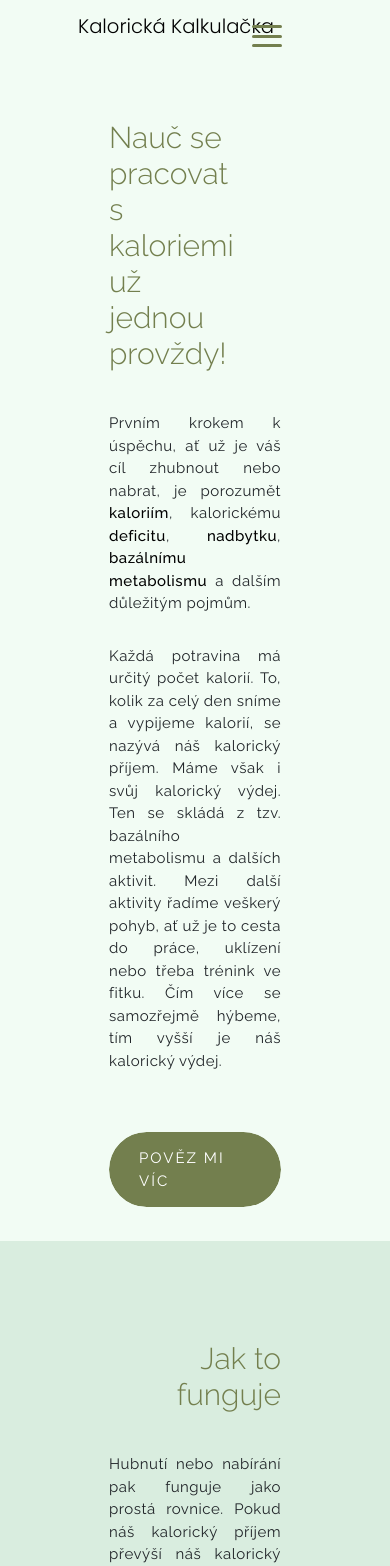
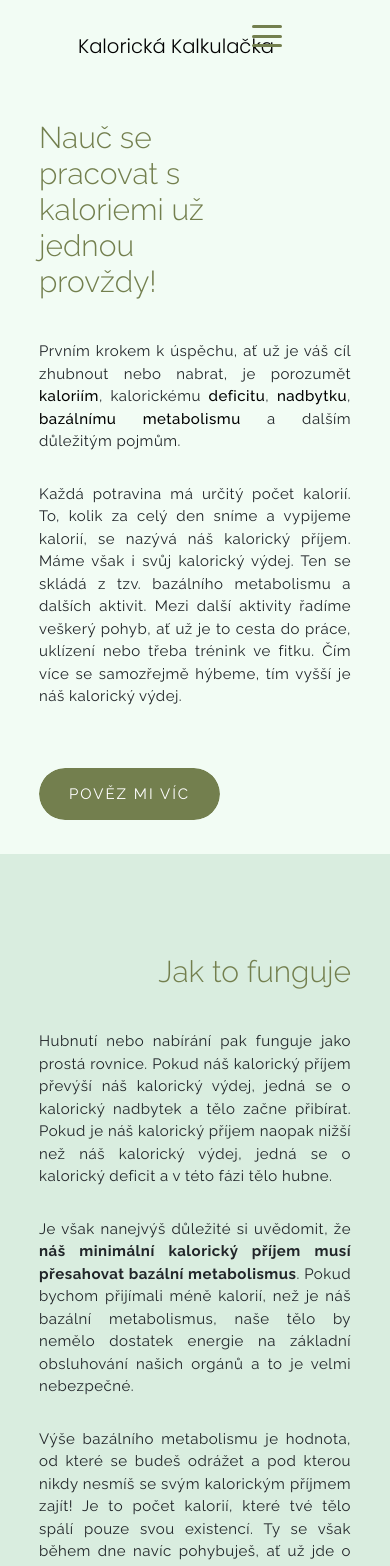
Before and after one commit to terichudejova/kaloricka-kalkulacka, a React (Vite) app: page / in a window 390 px wide. Shown: the top 1566 px of the page. Built offline with nearby package versions, Linux system fonts and the light colour scheme.

Commit message:
make it responsive 1480px, 1100px, 700px

```diff
--- a/src/App.jsx
+++ b/src/App.jsx
@@ -73,11 +73,11 @@ function App() {
         <div className='innerBox'>
           <div className='viceInfo'>
             <h2>Chci vědět více</h2>
-            <div className='text-and-carousel'>
+            <div className='text-and-carousel partOne'>
               <CardsContainer />
               <p>Ve stravě přijímáme mikroživiny a makroživiny. Mikroživiny jsou živiny, které tělo potřebuje v menších množstvích, ale jsou nezbytné pro různé biochemické procesy a celkové zdraví. Mikroživiny zahrnují vitamíny a minerály. Makroživiny jsou naopak živiny, které tělo potřebuje ve velkých množstvích, aby získalo energii a udrželo základní tělesné funkce. Existují tři hlavní typy makroživin: bílkoviny, tuky a sacharidy.</p>
             </div>
-            <div className='text-and-carousel'>
+            <div className='text-and-carousel partTwo'>
               <p>Jak už bylo naznačeno, sportem se dá spálit značné množství kalorií. Ono množství závisí na mnoha faktorech a je velmi individuální. Roli hraje fyzická kondice sportovce, typ, délka a intenzita aktivity, ale také individuální aspekty jedince. Obecně však můžeme říct, v jakých rozmezích se spálené kalorie za hodinu určité sportovní aktivity pohybují a jaké aktivity spalují v průměru více kalorií než jiné.</p>
               <SportsBox />
             </div>
--- a/src/Calculator.css
+++ b/src/Calculator.css
@@ -57,3 +57,21 @@ button {
   font-size: calc(var(--size-xxl) / 2) !important;
   margin: 0;
 }
+
+
+
+
+
+
+@media only screen and (max-width: 1480px) {
+      .calculator-container {
+          padding: 0;
+          width: 85%;
+      }
+}
+
+@media only screen and (max-width: 1100px) {
+  .calculator-container {
+      width: 100%;
+  }
+}
--- a/src/SportsBox.css
+++ b/src/SportsBox.css
@@ -4,7 +4,6 @@
     flex-direction: row;
     justify-content: center;
     align-items: center;
-    text-align: left;
     height: auto;
 }
 
--- a/src/index.css
+++ b/src/index.css
@@ -54,7 +54,7 @@ h1:hover {
     z-index: 4;
     background-color: var(--main-color);
     padding-bottom: var(--space-m);
-    padding-top: var(--space-xs);
+    padding-top: var(--space-s);
     width: 100%;
     display: flex;
     flex-direction: row;
@@ -488,7 +488,12 @@ h1:hover {
 }
 
 
+/* ------------------------------------------------------------------------------ */
+/* ------------------------------------------------------------------------------ */
+/* ------------------------------------------------------------------------------ */
 
+
+/* RESPONSIVITY */
 
 @media only screen and (max-width: 1480px) {
 
@@ -611,6 +616,7 @@ h1:hover {
 
     .jakPocitat {
         max-width: 100%;
+        padding-right: 0;
         margin-left: var(--space-xxl);
         margin-right: var(--space-xxl);
     }
@@ -620,7 +626,7 @@ h1:hover {
     }
 
     .kalkulacka {
-        max-width: 70%;
+        width: 70%;
     }
 
     /* THIRD SECTION */
@@ -645,3 +651,92 @@ h1:hover {
         display: none;
     }
 }
+
+
+
+@media only screen and (max-width: 1100px) {
+/* FIRST SECTION */
+    .uvod {
+        margin-left: var(--space-m);
+        margin-right: var(--space-m);
+    }
+
+/* ADDED SECTION */
+    .rovnice {
+        margin-right: var(--space-m);
+    }
+
+    .rovnice p {
+        margin-left: var(--space-m);
+    }
+
+/* SECOND SECTION */
+    .jakPocitat {
+        margin-left: var(--space-m);
+        margin-right: var(--space-m);
+    }
+
+    .kalkulacka {
+        width: 100%;
+    }
+
+
+/* THIRD SECTION */
+    .viceInfo {
+        flex-direction: column;
+        justify-content: start;
+        align-items: end;
+        padding-right: 0;
+        margin-left: var(--space-m);
+        margin-right: var(--space-m);
+    }
+
+    .viceInfo p {
+        order: -1;
+    }
+
+    .viceInfo .text-and-carousel {
+        flex-direction: column;
+        justify-content: start;
+        align-items: center;
+    }
+
+    .viceInfo .text-and-carousel p {
+        margin: 0;
+    }
+
+    .viceInfo .partOne p {
+        margin-bottom: var(--space-xl);
+    }
+
+    .viceInfo .partTwo p {
+        margin-top: var(--space-xl);
+    }
+}
+
+
+@media only screen and (max-width: 600px) {
+    /* MARGINS */
+    .uvod {
+        margin-left: 0;
+        margin-right: 0;
+    }
+
+    .rovnice {
+        margin-right: 0;
+    }
+
+    .rovnice p {
+        margin-left: 0;
+    }
+
+    .jakPocitat {
+        margin-left: 0;
+        margin-right: 0;
+    }
+
+    .viceInfo {
+        margin-left: 0;
+        margin-right: 0;
+    }
+}
```
Also changed, not shown: src/CardsContainer.css (line endings or trailing spaces).
